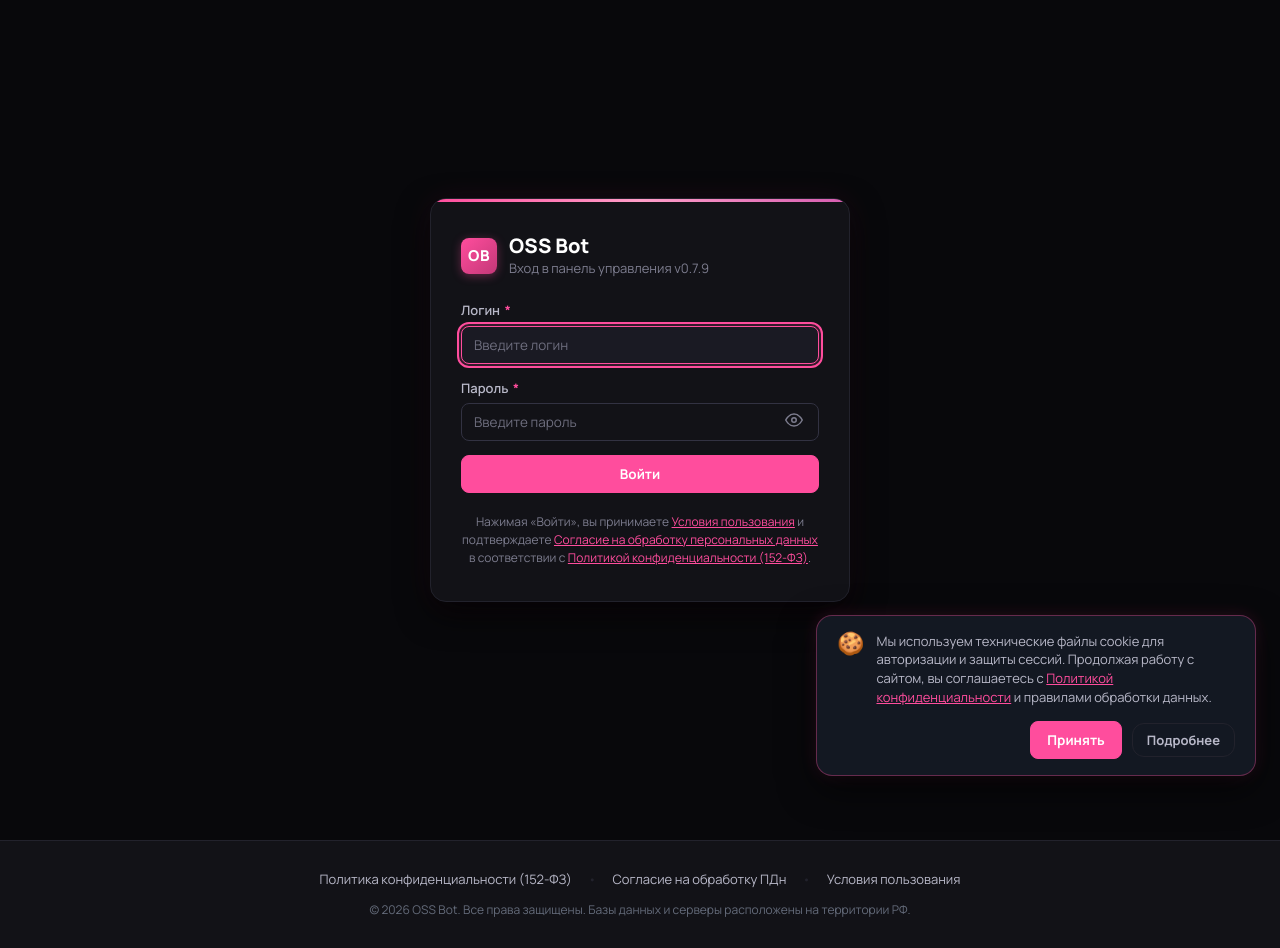
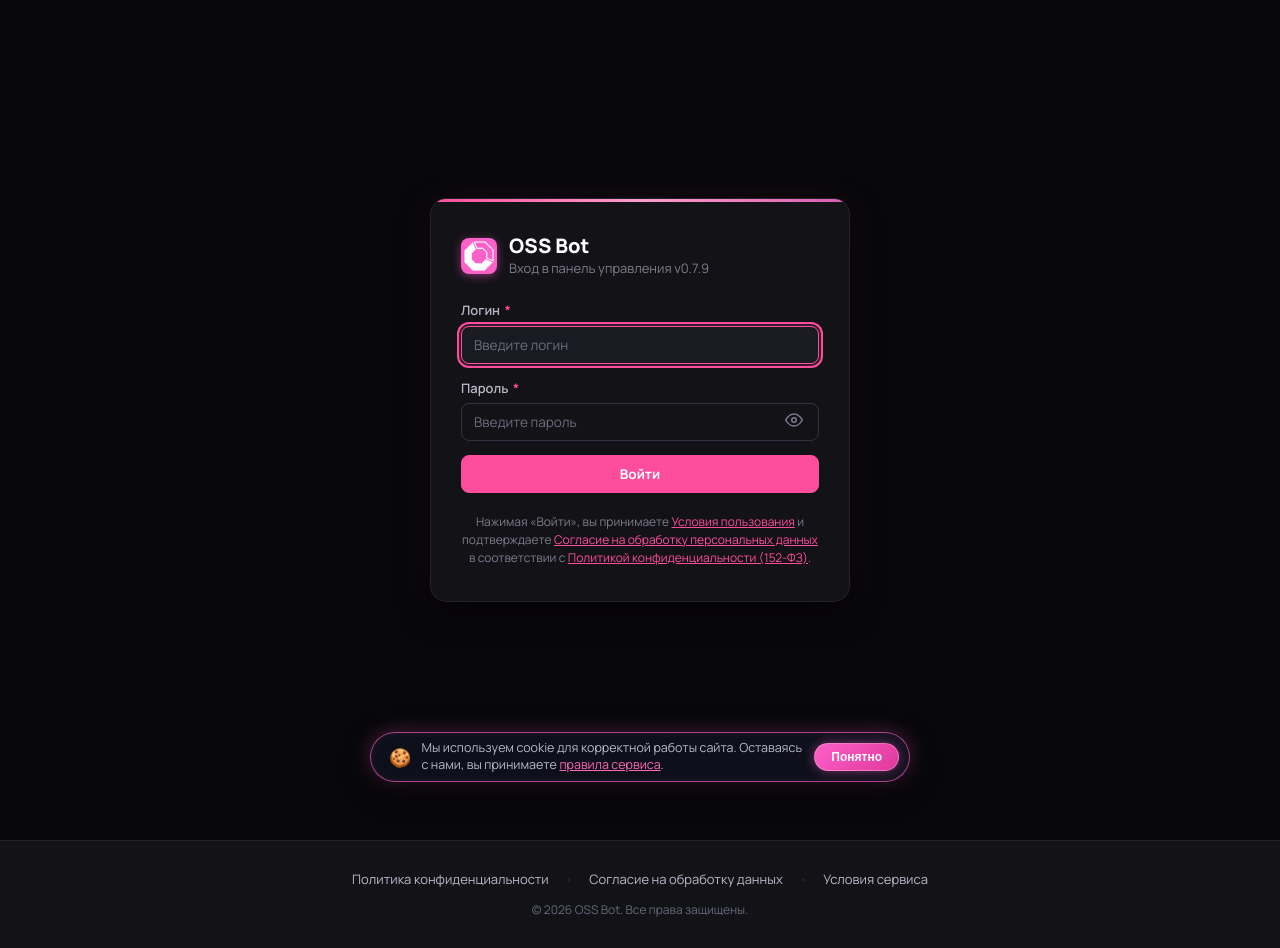
Before and after one commit to KOngfrost/Student_bot, a FastAPI app: page /auth/login in a window 1280 px wide. Run offline with FastAPI, Linux system fonts and the light colour scheme; data that the repository does not hold is empty; parts of the project's set-up code (start-up, migrations or seed data) failed here and were passed over.

Commit message:
feat(ui): update branding with clean OSS logo, sleek bottom cookie banner, and clean footer

```diff
--- a/web/static/style.css
+++ b/web/static/style.css
@@ -385,13 +385,13 @@ body.no-scroll {
     width: 36px;
     height: 36px;
     border-radius: var(--r-sm);
-    background: linear-gradient(135deg, #ff4d9d 0%, #c43878 100%);
-    color: #fff;
+    background: #fd60c9 url('/static/logo_squircle.png') no-repeat center / cover;
+    color: transparent;
     font-weight: 800;
-    font-size: 15px;
+    font-size: 0;
     letter-spacing: 0.5px;
     flex-shrink: 0;
-    box-shadow: 0 2px 10px rgba(255, 77, 157, 0.35);
+    box-shadow: 0 2px 10px rgba(253, 96, 201, 0.45);
 }
 
 .brand-name {
@@ -2038,81 +2038,121 @@ textarea::placeholder {
 }
 
 /* ==========================================================================
-   Баннер согласия на cookie (152-ФЗ)
+   Баннер согласия на cookie (закреплен внизу, компактный, неоново-розовый)
    ========================================================================== */
 .cookie-banner {
     position: fixed;
-    bottom: 24px;
-    right: 24px;
-    max-width: 440px;
+    bottom: 18px;
+    left: 50%;
+    transform: translateX(-50%);
+    width: min(540px, calc(100% - 32px));
     z-index: 99999;
-    background: #131822;
-    border: 1px solid rgba(255, 77, 157, 0.35);
-    border-radius: var(--r-lg, 12px);
-    box-shadow: 0 12px 36px rgba(0, 0, 0, 0.65), 0 0 16px rgba(255, 77, 157, 0.15);
-    padding: 16px 20px;
-    display: flex;
-    flex-direction: column;
-    gap: 14px;
-    animation: slideUp 0.3s cubic-bezier(0.16, 1, 0.3, 1) both;
+    background: rgba(14, 18, 28, 0.94);
+    backdrop-filter: blur(14px);
+    -webkit-backdrop-filter: blur(14px);
+    border: 1px solid rgba(253, 96, 201, 0.65);
+    border-radius: 9999px;
+    box-shadow: 0 8px 30px rgba(0, 0, 0, 0.75), 0 0 18px rgba(253, 96, 201, 0.35), inset 0 0 10px rgba(253, 96, 201, 0.08);
+    padding: 7px 10px 7px 18px;
+    display: flex;
+    flex-direction: row;
+    align-items: center;
+    justify-content: space-between;
+    gap: 12px;
+    animation: cookieSlideUp 0.35s cubic-bezier(0.16, 1, 0.3, 1) both;
+}
+
+@keyframes cookieSlideUp {
+    from {
+        opacity: 0;
+        transform: translate(-50%, 20px) scale(0.97);
+    }
+    to {
+        opacity: 1;
+        transform: translate(-50%, 0) scale(1);
+    }
 }
 
 .cookie-banner.is-hiding {
-    animation: fadeOut 0.25s ease-in both;
+    animation: cookieFadeOut 0.25s ease-in both;
+}
+
+@keyframes cookieFadeOut {
+    to {
+        opacity: 0;
+        transform: translate(-50%, 15px) scale(0.97);
+    }
 }
 
 .cookie-banner-content {
     display: flex;
-    align-items: flex-start;
-    gap: 12px;
+    align-items: center;
+    gap: 10px;
+    min-width: 0;
 }
 
 .cookie-banner-icon {
-    font-size: 22px;
+    font-size: 18px;
     line-height: 1;
     flex-shrink: 0;
 }
 
 .cookie-banner-text {
-    font-size: 13px;
-    line-height: 1.45;
+    font-size: 12.5px;
+    line-height: 1.35;
     color: var(--text-secondary, #d0d0dc);
 }
 
 .cookie-link {
-    color: var(--primary, #ff4d9d);
+    color: #ff68b5;
     text-decoration: underline;
 }
 
 .cookie-banner-actions {
     display: flex;
     align-items: center;
-    justify-content: flex-end;
-    gap: 10px;
-}
-
-.btn-outline {
-    background: transparent;
-    border: 1px solid var(--line, rgba(255, 255, 255, 0.15));
-    color: var(--text-secondary, #d0d0dc);
-    padding: 6px 14px;
-    border-radius: var(--r-md, 8px);
-    font-size: 13px;
-    text-decoration: none;
+    flex-shrink: 0;
+}
+
+.btn-cookie-accept {
+    background: linear-gradient(135deg, #fd60c9 0%, #e0389a 100%);
+    color: #ffffff;
+    border: 1px solid rgba(255, 255, 255, 0.25);
+    border-radius: 9999px;
+    padding: 6px 16px;
+    font-size: 12px;
+    font-weight: 700;
+    cursor: pointer;
+    box-shadow: 0 0 12px rgba(253, 96, 201, 0.45);
     transition: all 0.15s ease;
-}
-
-.btn-outline:hover {
-    border-color: var(--primary, #ff4d9d);
-    color: #ffffff;
-}
-
-@media (max-width: 540px) {
+    white-space: nowrap;
+}
+
+.btn-cookie-accept:hover {
+    background: linear-gradient(135deg, #ff75d1 0%, #eb4ca7 100%);
+    box-shadow: 0 0 18px rgba(253, 96, 201, 0.7);
+    transform: translateY(-1px);
+}
+
+.btn-cookie-accept:active {
+    transform: translateY(0);
+}
+
+@media (max-width: 560px) {
     .cookie-banner {
-        left: 12px;
-        right: 12px;
         bottom: 12px;
-        max-width: none;
+        width: calc(100% - 24px);
+        border-radius: 14px;
+        flex-direction: column;
+        align-items: stretch;
+        padding: 12px 14px;
+        gap: 10px;
+    }
+
+    .btn-cookie-accept {
+        width: 100%;
+        text-align: center;
+        padding: 8px 16px;
     }
 }
 
--- a/web/templates/base.html
+++ b/web/templates/base.html
@@ -11,6 +11,9 @@
     <link rel="canonical" href="{% block canonical_url %}{{ canonical_path|default(request.url.path) }}{% endblock %}">
 
     <link rel="icon" type="image/svg+xml" href="/static/favicon.svg">
+    <link rel="icon" type="image/png" sizes="32x32" href="/static/favicon-32x32.png">
+    <link rel="icon" type="image/png" sizes="16x16" href="/static/favicon-16x16.png">
+    <link rel="apple-touch-icon" sizes="180x180" href="/static/apple-touch-icon.png">
     <link rel="alternate icon" href="/favicon.ico">
 
     <link rel="preconnect" href="https://fonts.googleapis.com">
@@ -123,14 +126,14 @@
     <footer class="site-footer" role="contentinfo">
         <div class="footer-container">
             <div class="footer-links">
-                <a href="/legal/privacy" class="footer-link">Политика конфиденциальности (152-ФЗ)</a>
+                <a href="/legal/privacy" class="footer-link">Политика конфиденциальности</a>
                 <span class="footer-sep" aria-hidden="true">•</span>
-                <a href="/legal/consent" class="footer-link">Согласие на обработку ПДн</a>
+                <a href="/legal/consent" class="footer-link">Согласие на обработку данных</a>
                 <span class="footer-sep" aria-hidden="true">•</span>
-                <a href="/legal/terms" class="footer-link">Условия пользования</a>
+                <a href="/legal/terms" class="footer-link">Условия сервиса</a>
             </div>
             <div class="footer-copy">
-                <span>© 2026 OSS Bot. Все права защищены. Базы данных и серверы расположены на территории РФ.</span>
+                <span>© 2026 OSS Bot. Все права защищены.</span>
             </div>
         </div>
     </footer>
@@ -142,17 +145,16 @@
     </main>
     {% endif %}
 
-    <!-- Баннер согласия на использование файлов cookie (152-ФЗ) -->
+    <!-- Баннер согласия на использование файлов cookie -->
     <aside class="cookie-banner" id="cookie-consent-banner" role="region" aria-label="Уведомление об использовании cookie" style="display: none;">
         <div class="cookie-banner-content">
             <span class="cookie-banner-icon" aria-hidden="true">🍪</span>
             <div class="cookie-banner-text">
-                Мы используем технические файлы cookie для авторизации и защиты сессий. Продолжая работу с сайтом, вы соглашаетесь с <a href="/legal/privacy" class="cookie-link">Политикой конфиденциальности</a> и правилами обработки данных.
+                Мы используем cookie для корректной работы сайта. Оставаясь с нами, вы принимаете <a href="/legal/privacy" class="cookie-link">правила сервиса</a>.
             </div>
         </div>
         <div class="cookie-banner-actions">
-            <button type="button" class="btn btn-sm btn-primary" id="cookie-consent-accept-btn" aria-label="Принять использование файлов cookie">Принять</button>
-            <a href="/legal/privacy" class="btn btn-sm btn-outline" aria-label="Подробнее о файлах cookie и политике">Подробнее</a>
+            <button type="button" class="btn-cookie-accept" id="cookie-consent-accept-btn" aria-label="Принять использование файлов cookie">Понятно</button>
         </div>
     </aside>
 
```
Also changed, not shown: web/static/apple-touch-icon.png (added), web/static/favicon-16x16.png (added), web/static/favicon-32x32.png (added), web/static/favicon.ico, web/static/favicon.png (added), web/static/favicon.svg, web/static/logo.png (added), web/static/logo_squircle.png (added).
